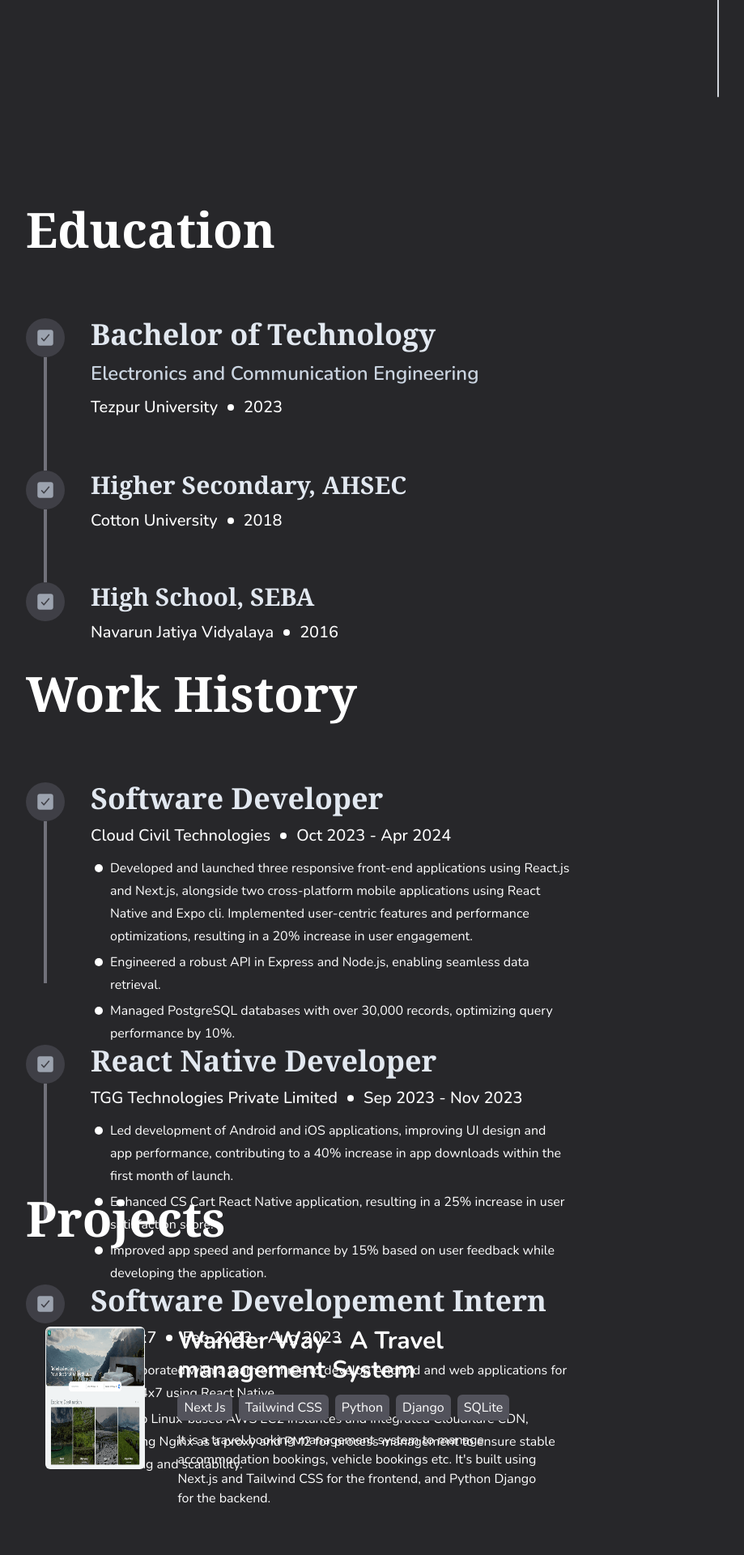
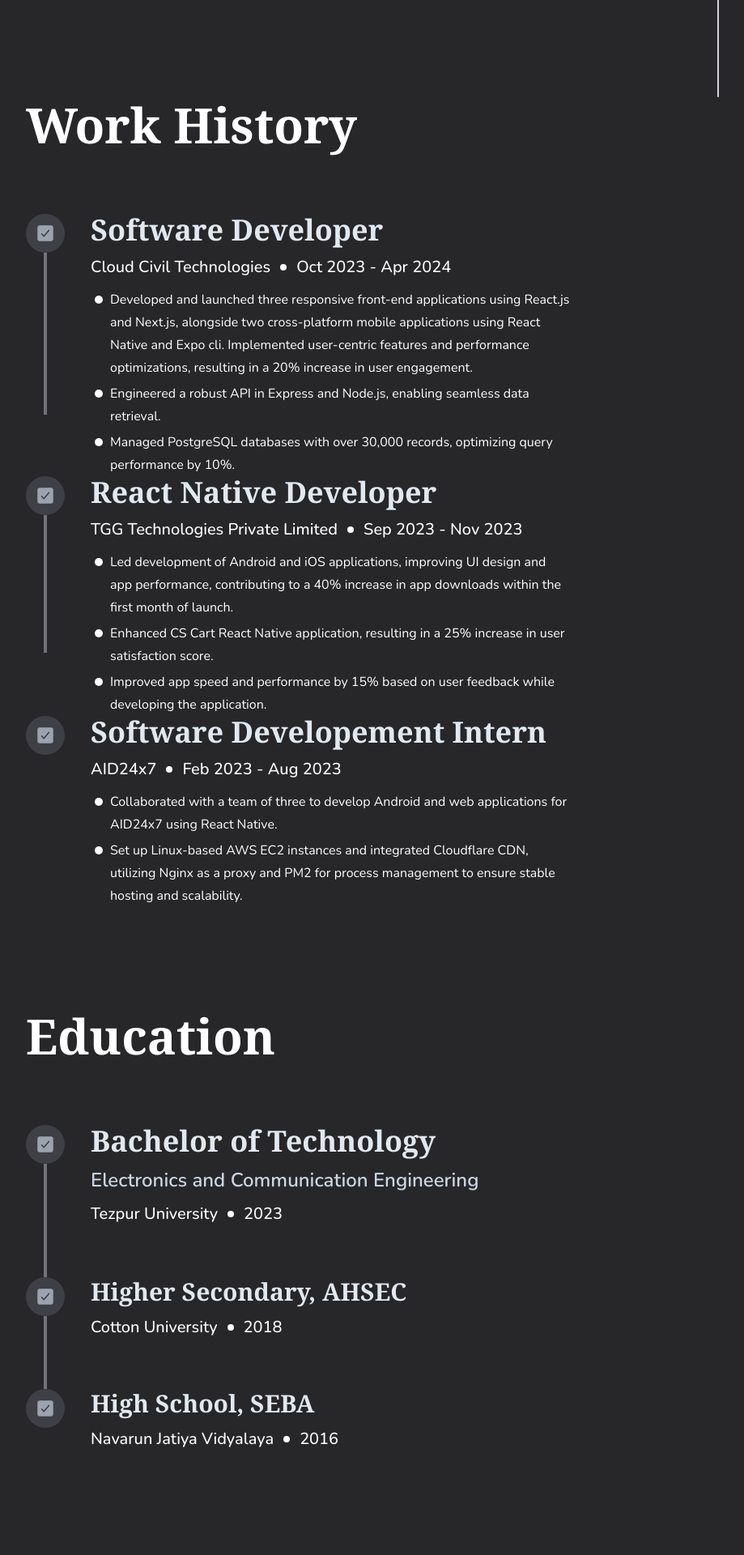
Before and after one commit to ghritak/portfolio, a React (Create React App) app: page / in a window 1280 px wide. Shown: the part 680-2600 px from the top of the page at 81% size, without its empty margins (272-1191 px from the left). Built offline with nearby package versions, Linux system fonts and the light colour scheme.

Commit message:
height issue

```diff
--- a/src/components/about/AboutComponent.js
+++ b/src/components/about/AboutComponent.js
@@ -5,8 +5,8 @@
 const AboutComponent = () => {
   return (
     <div>
+      <WorkComponent />
       <EducationComponent />
-      <WorkComponent />
     </div>
   );
 };
--- a/src/components/about/EducationComponent.js
+++ b/src/components/about/EducationComponent.js
@@ -5,7 +5,7 @@
 const EducationComponent = () => {
   return (
     <div className='mx-56 flex relative px-20'>
-      <div className='flex flex-row h-screen space-x-20'>
+      <div className='flex flex-row min-h-screen space-x-20'>
         <div className=' flex justify-center items-center'>
           <div className='space-y-20'>
             <h1 className='text-6xl font-serif font-bold text-white'>
--- a/src/components/about/WorkComponent.js
+++ b/src/components/about/WorkComponent.js
@@ -7,7 +7,7 @@
 const WorkComponent = () => {
   return (
     <div className='mx-56 flex relative px-20'>
-      <div className='flex flex-row h-screen space-x-20'>
+      <div className='flex flex-row min-h-screen space-x-20'>
         <div className=' flex justify-center items-center'>
           <div className='space-y-20'>
             <h1 className='text-6xl font-serif font-bold text-white'>
--- a/src/components/project/ProjectComponent.js
+++ b/src/components/project/ProjectComponent.js
@@ -5,7 +5,7 @@
 const ProjectComponent = () => {
   return (
     <div className='mx-56 flex relative px-20'>
-      <div className='flex flex-row h-screen space-x-20'>
+      <div className='flex flex-row min-h-screen space-x-20'>
         <div className=' flex justify-center items-center'>
           <div className='space-y-20'>
             <h1 className='text-6xl font-serif font-bold text-white'>
```
